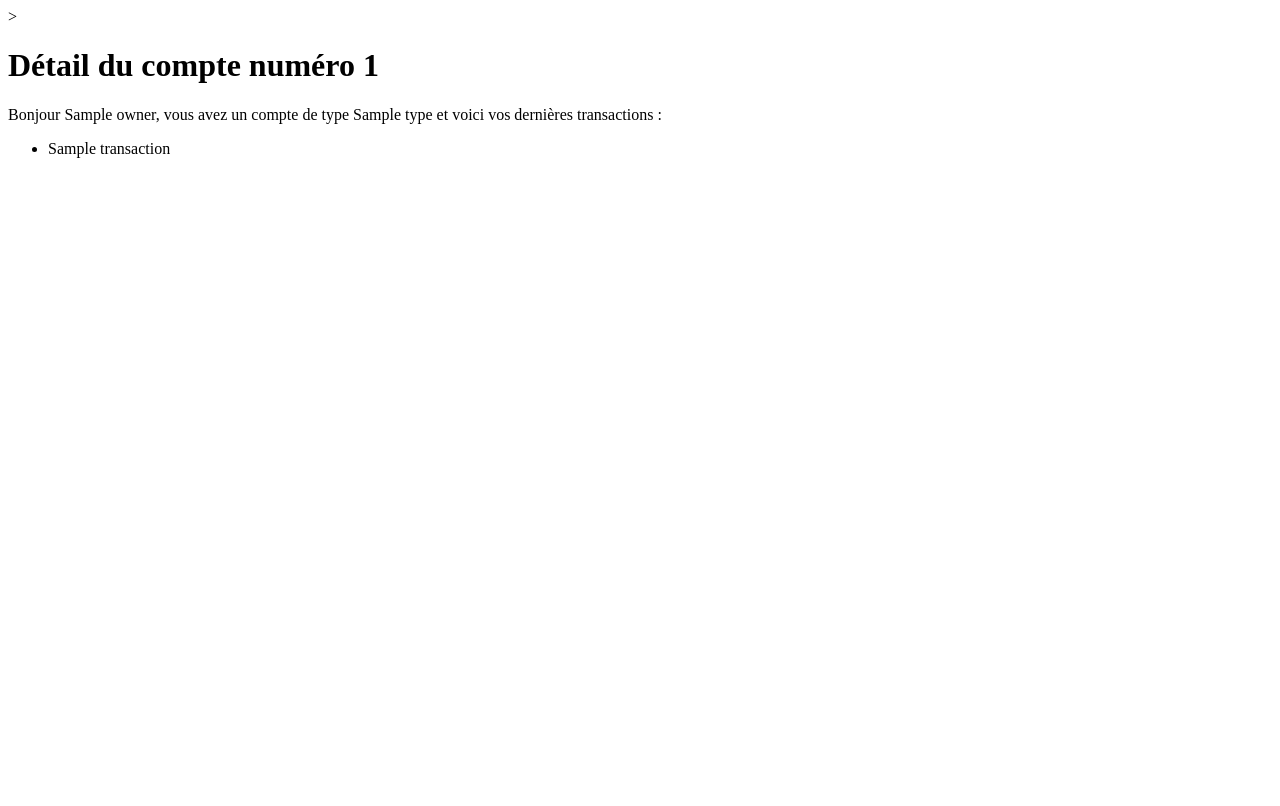
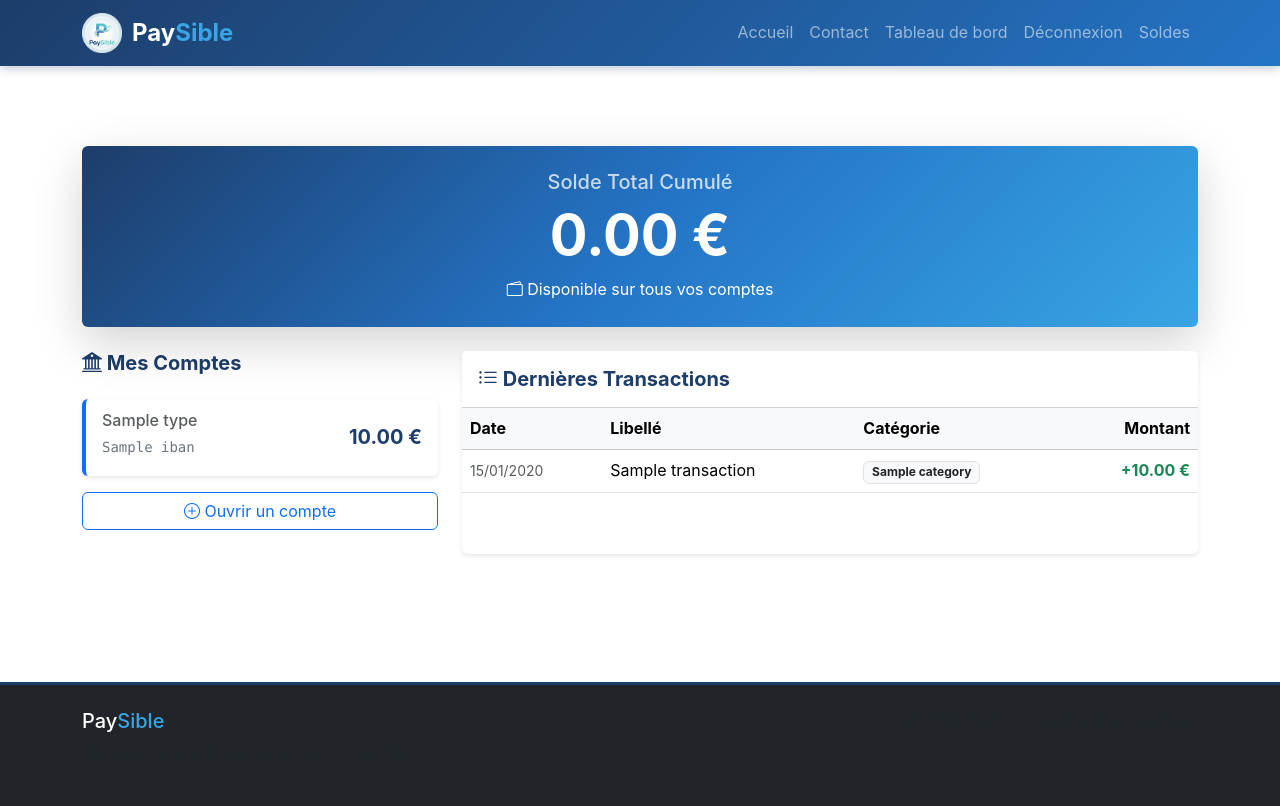
Before and after one commit to b3rnvrd/PAYsible, a FastAPI app: template templates/pages/soldes.html in a window 1280 px wide. Before the commit the page ends 158 px from the top, so only its background shows below. Run offline with FastAPI, Linux system fonts and the light colour scheme; the template is opened without the code that fills it: most values are stand-ins (such as "Sample title", 1, 10 or a date in 2020).

Commit message:
Feat : ajout de la page soldes. Les utilisateurs peuvent consulter leurs dernières transactions.

```diff
--- a/app/web/routes.py
+++ b/app/web/routes.py
@@ -2,6 +2,7 @@ from fastapi import APIRouter, Request, Form, status
 from fastapi.responses import HTMLResponse, RedirectResponse
 
 from fastapi.templating import Jinja2Templates
+from datetime import datetime
 
 # 1. INITIALISATION DE L'APIRouter
 router = APIRouter(
@@ -15,6 +16,28 @@ router = APIRouter(
 
 templates = Jinja2Templates(directory="templates")
 
+# --- Simulation de données (Fake DB) ---
+fake_user_data = {
+    "accounts": [
+        {"id": 1, "type": "Compte Courant", "iban": "FR76 1234 5678 9012", "balance": 1250.50, "currency": "€"},
+        {"id": 2, "type": "Livret A", "iban": "FR76 9876 5432 1098", "balance": 5000.00, "currency": "€"},
+    ],
+    "transactions": [
+        {"id": 1, "date": datetime(2025, 10, 25), "label": "Supermarché", "amount": -150.20, "category": "Alimentation",
+         "account_id": 1},
+        {"id": 2, "date": datetime(2024, 10, 26), "label": "Virement Maman", "amount": 50.00, "category": "Virement",
+         "account_id": 1},
+        {"id": 3, "date": datetime(2023, 10, 27), "label": "Abonnement Netflix", "amount": -15.99,
+         "category": "Loisirs", "account_id": 1},
+        {"id": 4, "date": datetime(2022, 10, 28), "label": "Salaire", "amount": 2500.00, "category": "Revenu",
+         "account_id": 1},
+        {"id": 5, "date": datetime(2021, 10, 29), "label": "Retrait DAB", "amount": -50.00, "category": "Espèces",
+         "account_id": 1},
+    ]
+}
+
+
+# --- Routes ---
 
 @router.get("/", response_class=HTMLResponse)
 async def homepage(request: Request):
@@ -92,3 +115,23 @@ async def logout(request: Request):
         request.session.clear()
 
     return RedirectResponse(url="/", status_code=status.HTTP_303_SEE_OTHER)
+
+@router.get("/soldes", response_class=HTMLResponse, name="view_soldes")
+async def view_soldes(request: Request):
+    user_email = None
+    if hasattr(request, "session"):
+        user_email = request.session.get("user_email")
+
+    total_balance = sum(acc["balance"] for acc in fake_user_data["accounts"])
+
+    return templates.TemplateResponse(
+        "pages/soldes.html",
+        {
+            "request": request,
+            "user_email": user_email,
+            "accounts": fake_user_data["accounts"],
+            "transactions": sorted(fake_user_data["transactions"], key=lambda x: x["date"], reverse=True),
+            "total_balance": total_balance,
+            "title": "Mes Comptes"
+        }
+    )
--- a/templates/base.html
+++ b/templates/base.html
@@ -40,6 +40,9 @@
                             <li class="nav-item">
                                 <a class="nav-link" href="/logout">Déconnexion</a>
                             </li>
+                            <li class="nav-item">
+                                <a class="nav-link" href="/soldes">Soldes</a>
+                            </li>
                         {% else %}
                             <li class="nav-item">
                                 <a class="nav-link" href="/login">Connexion</a>
--- a/templates/pages/soldes.html
+++ b/templates/pages/soldes.html
@@ -1,21 +1,77 @@
-<!DOCTYPE html>
-<html lang="en">
-<head>
-    <meta charset="UTF-8">
-    <title>Bienvenue sur votre solde {{ owner }}</title>
+{% extends "base.html" %}
 
-></head>
-<body>
+{% block title %}Mes Comptes - PAYsible{% endblock %}
 
-<h1>Détail du compte numéro {{ id }}</h1>
-<p>Bonjour {{ owner }}, vous avez un compte de type {{ type }} et voici vos dernières transactions : </p>
+{% block content %}
+<div class="container py-5 fade-in">
 
-<ul>
-    {% for transaction in transactions %}
-        <li>{{ transaction }}</li>
-    {% endfor %}
+    <div class="row mb-4">
+        <div class="col-md-12">
+            <div class="card bg-gradient-paysible text-white shadow-lg">
+                <div class="card-body p-4 text-center">
+                    <h5 class="card-title opacity-75">Solde Total Cumulé</h5>
+                    <h1 class="display-4 fw-bold">{{ "%.2f"|format(total_balance) }} €</h1>
+                    <p class="card-text"><i class="bi bi-wallet2"></i> Disponible sur tous vos comptes</p>
+                </div>
+            </div>
+        </div>
+    </div>
 
-</ul>
+    <div class="row">
+        <div class="col-md-4 mb-4">
+            <h3 class="section-title h5"><i class="bi bi-bank2"></i> Mes Comptes</h3>
+            {% for account in accounts %}
+            <div class="card mb-3 border-start border-4 border-primary">
+                <div class="card-body">
+                    <div class="d-flex justify-content-between align-items-center">
+                        <div>
+                            <h6 class="card-subtitle mb-1 text-muted">{{ account.type }}</h6>
+                            <small class="text-secondary font-monospace">{{ account.iban }}</small>
+                        </div>
+                        <div class="text-end">
+                            <span class="fs-5 fw-bold text-primary-paysible">{{ "%.2f"|format(account.balance) }} €</span>
+                        </div>
+                    </div>
+                </div>
+            </div>
+            {% endfor %}
 
-</body>
-</html>
+            <div class="d-grid gap-2">
+                <button class="btn btn-outline-primary"><i class="bi bi-plus-circle"></i> Ouvrir un compte</button>
+            </div>
+        </div>
+
+        <div class="col-md-8">
+            <div class="card h-100">
+                <div class="card-header bg-white py-3">
+                    <h3 class="section-title h5 mb-0"><i class="bi bi-list-ul"></i> Dernières Transactions</h3>
+                </div>
+                <div class="table-responsive">
+                    <table class="table table-hover align-middle mb-0">
+                        <thead class="table-light">
+                            <tr>
+                                <th>Date</th>
+                                <th>Libellé</th>
+                                <th>Catégorie</th>
+                                <th class="text-end">Montant</th>
+                            </tr>
+                        </thead>
+                        <tbody>
+                            {% for transaction in transactions %}
+                            <tr>
+                                <td class="text-muted small">{{ transaction.date.strftime('%d/%m/%Y') }}</td>
+                                <td class="fw-500">{{ transaction.label }}</td>
+                                <td><span class="badge bg-light text-dark border">{{ transaction.category }}</span></td>
+                                <td class="text-end fw-bold {{ 'text-success' if transaction.amount > 0 else 'text-danger' }}">
+                                    {{ "%+.2f"|format(transaction.amount) }} €
+                                </td>
+                            </tr>
+                            {% endfor %}
+                        </tbody>
+                    </table>
+                </div>
+            </div>
+        </div>
+    </div>
+</div>
+{% endblock %}
```
